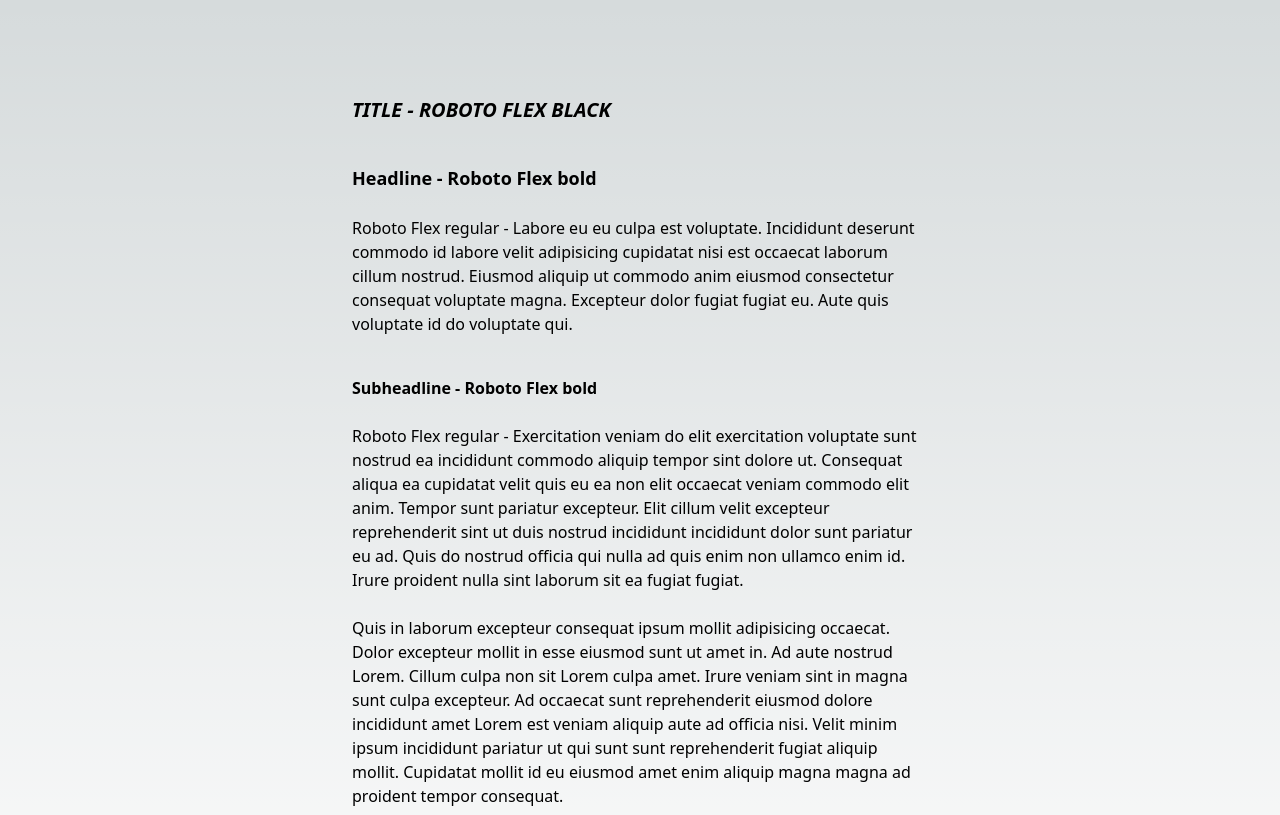
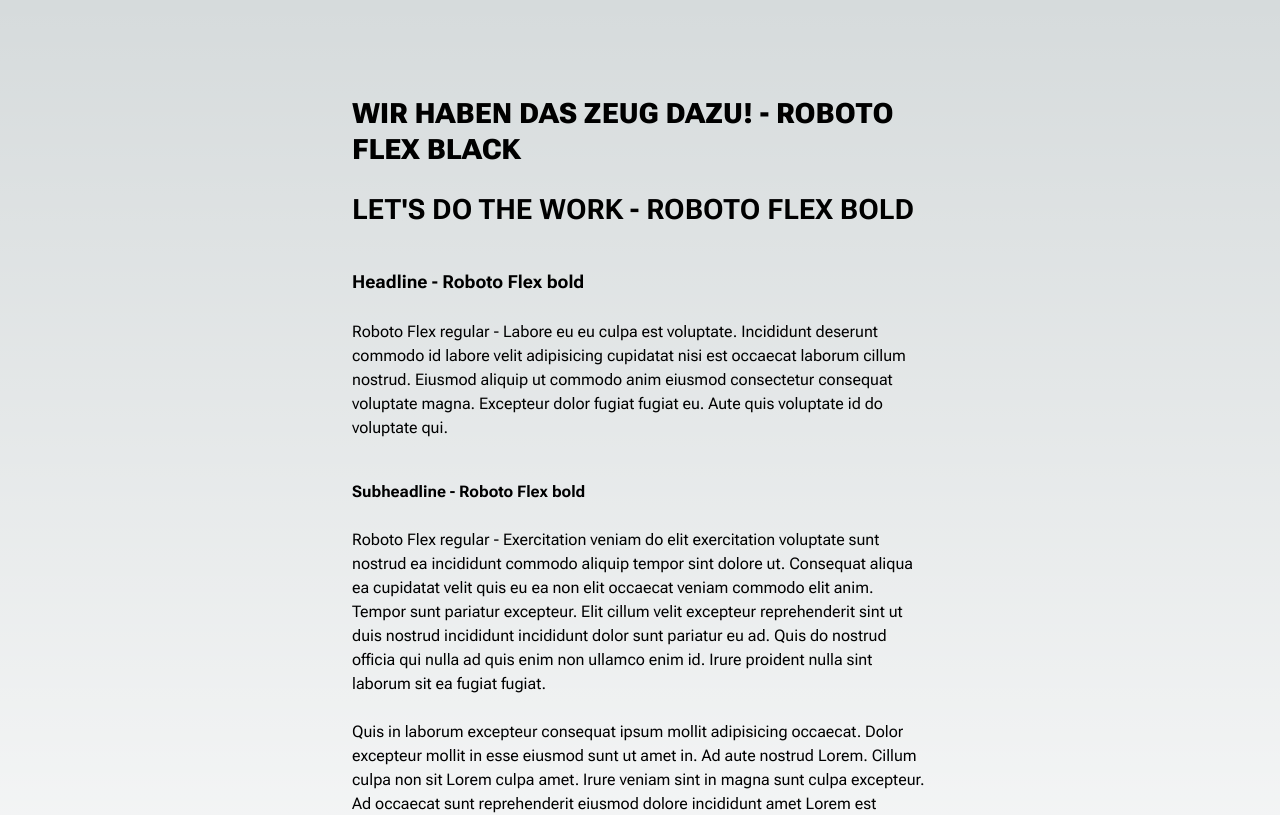
Before and after one commit to byjs-dev/font-performance-test, a Next.js app: page / in a window 1280 px wide. Shown: the top 815 px of the page. Built offline with nearby package versions, Linux system fonts and the light colour scheme.

Commit message:
chore: variable font adjustments Roboto Flex

```diff
--- a/app/layout.tsx
+++ b/app/layout.tsx
@@ -1,4 +1,5 @@
 import "./globals.css";
+// import localFont from "next/font/local";
 import { Roboto_Flex } from "next/font/google";
 import { Analytics } from "@vercel/analytics/react";
 
@@ -6,7 +7,26 @@
   subsets: ["latin"],
   variable: "--font-roboto-flex",
   display: "swap",
+  axes: [
+    "GRAD",
+    "XTRA",
+    "YOPQ",
+    "YTAS",
+    "YTDE",
+    "YTFI",
+    "YTLC",
+    "YTUC",
+    "opsz",
+    "slnt",
+    "wdth",
+  ],
 });
+
+// const univers_next = localFont({
+//   src: "./assets/",
+//   display: "swap",
+//   variable: "--font-univers-next",
+// });
 
 export const metadata = {
   title: "font performance test",
@@ -19,8 +39,8 @@
   children: React.ReactNode;
 }) {
   return (
-    <html lang="en" className={`${roboto_flex.variable}`}>
-      <body>
+    <html lang="en">
+      <body className={`${roboto_flex.variable}`}>
         {children}
         <Analytics />
       </body>
--- a/app/page.tsx
+++ b/app/page.tsx
@@ -2,7 +2,13 @@
   return (
     <div className="flex min-h-screen max-w-3xl flex-col mx-auto gap-2 p-24 font-roboto">
       <header>
-        <h1 className="font-black text-xl italic">TITLE - ROBOTO FLEX BLACK</h1>
+        <h1 className="zep-headline-xl-italic">
+          Wir haben das Zeug dazu! - ROBOTO FLEX BLACK
+        </h1>
+        <br />
+        <h1 className="zep-headline-xl-condensed">
+          Let's do the work - ROBOTO FLEX BOLD
+        </h1>
       </header>
       <main>
         <h2 className="mt-8 mb-6 text-lg font-bold">
--- a/tailwind.config.js
+++ b/tailwind.config.js
@@ -1,4 +1,6 @@
 /** @type {import('tailwindcss').Config} */
+const plugin = require("tailwindcss/plugin");
+
 module.exports = {
   content: [
     "./pages/**/*.{js,ts,jsx,tsx,mdx}",
@@ -8,16 +10,7 @@
   theme: {
     extend: {
       fontFamily: {
-        roboto: [
-          "var(--font-roboto-flex)",
-          "sans-serif",
-          {
-            fontStretch: 108,
-            fontFeatureSettings: '"liga" off',
-            fontVariationSettings:
-              "'GRAD' -200, 'slnt' -10, 'XTRA' 468, 'XOPQ' 96, 'YOPQ' 69, 'YTLC' 514, 'YTUC' 712, 'YTAS' 750, 'YTDE' -203, 'YTFI' 738, 'opsz' 70",
-          },
-        ],
+        roboto: ["var(--font-roboto-flex)", "sans-serif"],
       },
       backgroundImage: {
         "gradient-radial": "radial-gradient(var(--tw-gradient-stops))",
@@ -26,5 +19,34 @@
       },
     },
   },
-  plugins: [],
+  plugins: [
+    plugin(function ({ addComponents }) {
+      addComponents({
+        ".zep-headline-xl-italic": {
+          fontFamily: "var(--font-roboto-flex)",
+          fontWeight: 1000,
+          lineHeight: "36px",
+          fontSize: "28px",
+          // fontStyle: "italic",
+          letterSpacing: "0.0012em",
+          textTransform: "uppercase",
+          fontStretch: "108%",
+          fontFeatureSettings: "'liga' off",
+          fontVariationSettings:
+            "'GRAD' -200, 'slnt' -10, 'XTRA' 468, 'XOPQ' 96, 'YOPQ' 69, 'YTLC' 514, 'YTUC' 712, 'YTAS' 750, 'YTDE' -203, 'YTFI' 738, 'opsz' 70",
+        },
+        ".zep-headline-xl-condensed": {
+          fontFamily: "var(--font-roboto-flex)",
+          fontWeight: 678,
+          lineHeight: "36px",
+          fontSize: "28px",
+          textTransform: "uppercase",
+          fontFeatureSettings: "'liga' off",
+          fontStretch: "59%",
+          fontVariationSettings:
+            "'GRAD' 23, 'slnt' 0, 'XTRA' 510, 'XOPQ' 83, 'YOPQ' 79, 'YTLC' 514, 'YTUC' 712, 'YTAS' 750, 'YTDE' -203, 'YTFI' 738, 'opsz' 51",
+        },
+      });
+    }),
+  ],
 };
```
